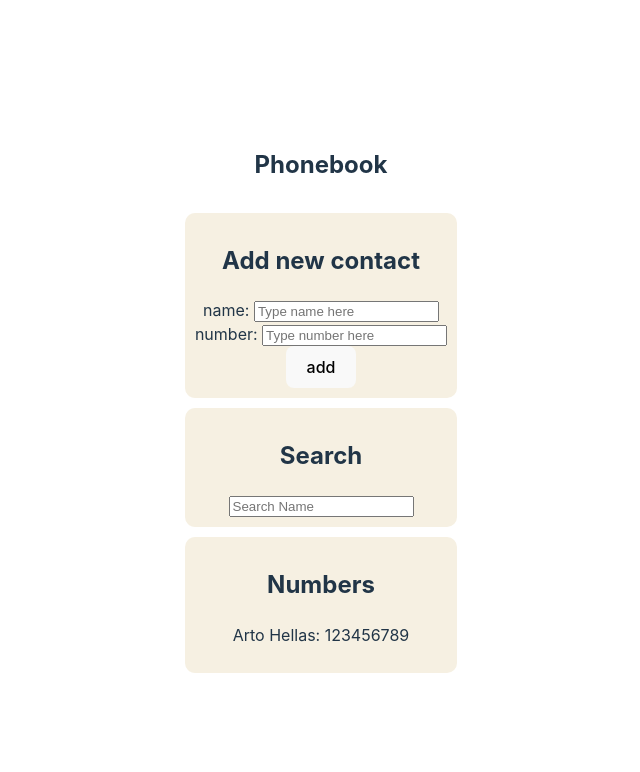
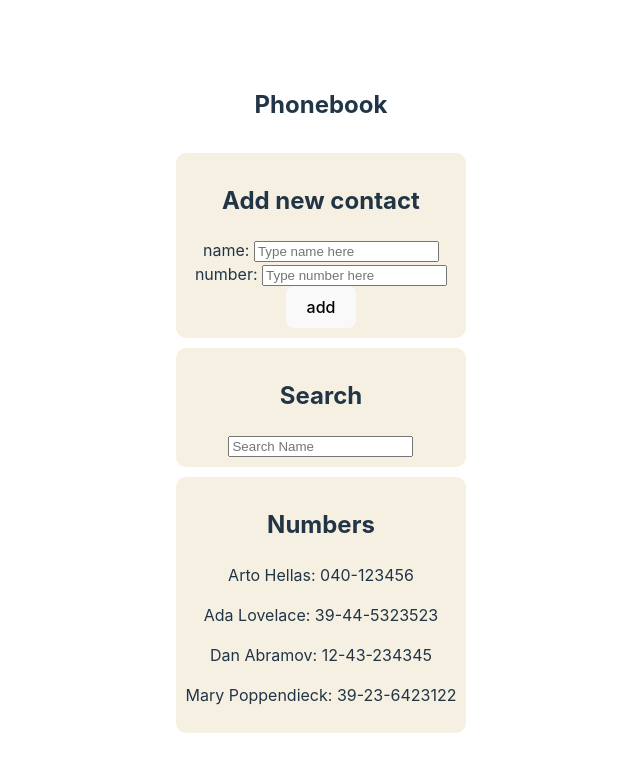
Before and after one commit to GucciGangnam/fullStackOpenCourse, a React (Vite) app in the folder part2/phonebook/Phone-Book-React/: page / in a window 1280 px wide. Shown: the top 772 px of the page, without its empty margins (319-959 px from the left). Built offline with nearby package versions, Linux system fonts and the light colour scheme; data requests are answered from the project's data file.

Commit message:
Part 2.11 complete

```diff
--- /dev/null
+++ b/part2/phonebook/Phone-Book-React/db.json
@@ -0,0 +1,24 @@
+{
+    "persons": [
+        {
+            "name": "Arto Hellas",
+            "number": "040-123456",
+            "id": "1"
+        },
+        {
+            "name": "Ada Lovelace",
+            "number": "39-44-5323523",
+            "id": "2"
+        },
+        {
+            "name": "Dan Abramov",
+            "number": "12-43-234345",
+            "id": "3"
+        },
+        {
+            "name": "Mary Poppendieck",
+            "number": "39-23-6423122",
+            "id": "4"
+        }
+    ]
+}
--- a/part2/phonebook/Phone-Book-React/package.json
+++ b/part2/phonebook/Phone-Book-React/package.json
@@ -7,9 +7,11 @@
     "dev": "vite",
     "build": "vite build",
     "lint": "eslint .",
-    "preview": "vite preview"
+    "preview": "vite preview",
+    "server": "json-server -p3001 --watch db.json"
   },
   "dependencies": {
+    "axios": "^1.7.7",
     "react": "^18.3.1",
     "react-dom": "^18.3.1"
   },
@@ -23,6 +25,7 @@
     "eslint-plugin-react-hooks": "^5.1.0-rc.0",
     "eslint-plugin-react-refresh": "^0.4.9",
     "globals": "^15.9.0",
+    "json-server": "^1.0.0-beta.2",
     "vite": "^5.4.1"
   }
 }
--- a/part2/phonebook/Phone-Book-React/src/App.jsx
+++ b/part2/phonebook/Phone-Book-React/src/App.jsx
@@ -3,20 +3,26 @@
 // Styles
 import "./App.css"
 // React
-import { useState } from 'react'
+import { useEffect, useState } from 'react'
 // Componenets
 import { Form } from "./componenets/Form"
 import { Search } from "./componenets/Search"
 import { Contacts } from "./componenets/Contacts"
+import axios from "axios"
 
 
 const App = () => {
-  const [persons, setPersons] = useState([
-    {
-      name: 'Arto Hellas',
-      number: '123456789'
-    }
-  ])
+  const [persons, setPersons] = useState([])
+  // UE to fetch persons from server on mount:
+  useEffect(() => {
+    axios.get('http://localhost:3001/persons')
+      .then(response => {
+        console.log(response)
+        setPersons(response.data)
+      })
+  }, [])
+
+
   // SEARCH
   const [searchResult, setSearchResult] = useState([])
   const [searchInput, setSearchInput] = useState('');
@@ -68,10 +74,10 @@ const App = () => {
       <h2>Phonebook</h2>
       <Form submitName={submitName} newName={newName} handleChangename={handleChangename} handleChangeNumber={handleChangeNumber} newNumber={newNumber} />
 
-      <Search searchInput={searchInput} handleChangeSearchInput={handleChangeSearchInput} searchResult={searchResult}   />
+      <Search searchInput={searchInput} handleChangeSearchInput={handleChangeSearchInput} searchResult={searchResult} />
 
 
-      <Contacts persons={persons}/>
+      <Contacts persons={persons} />
 
     </div>
   )
```
Also changed, not shown: 1 other file (tests, documents, lock files or other folders).
